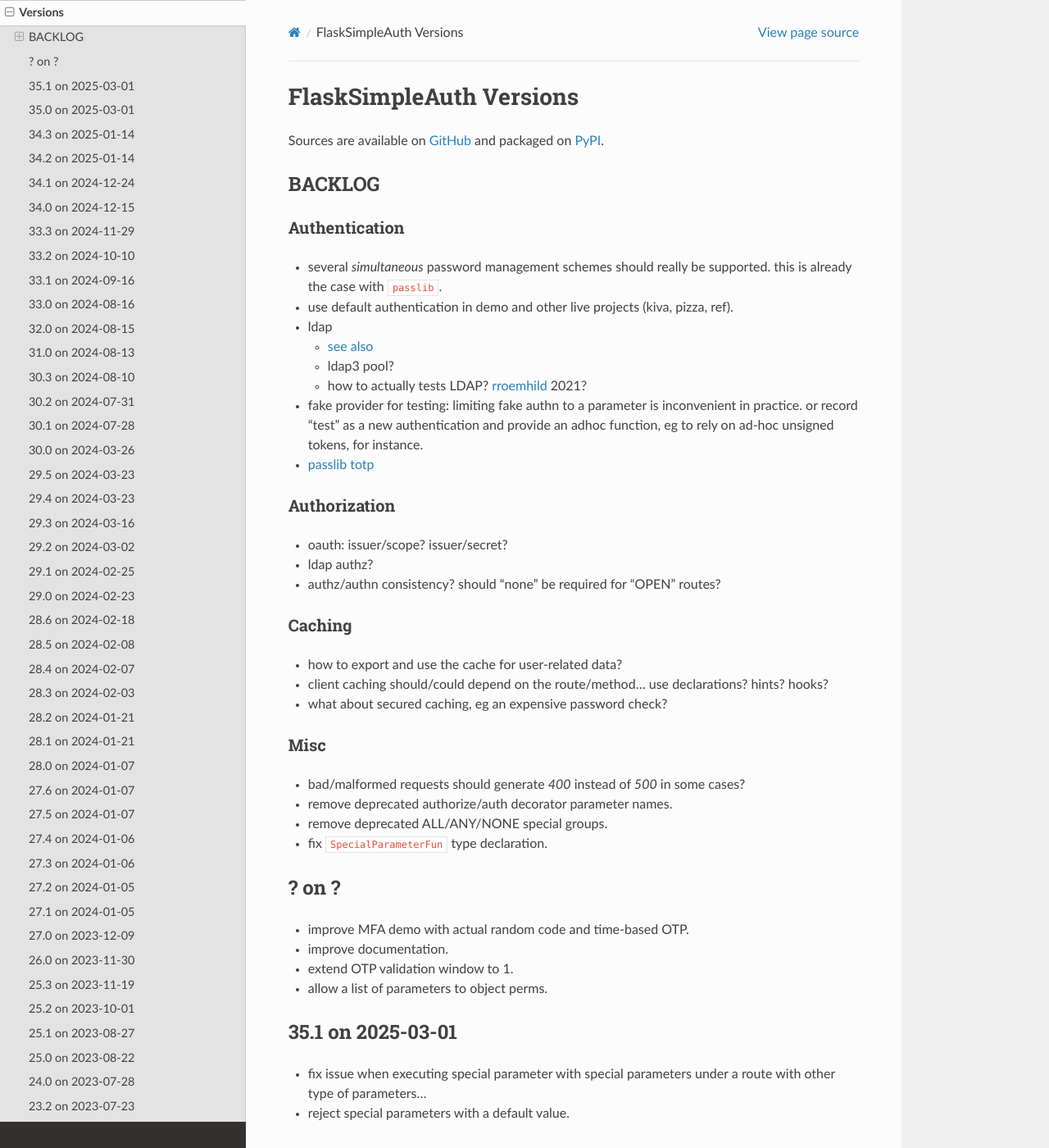
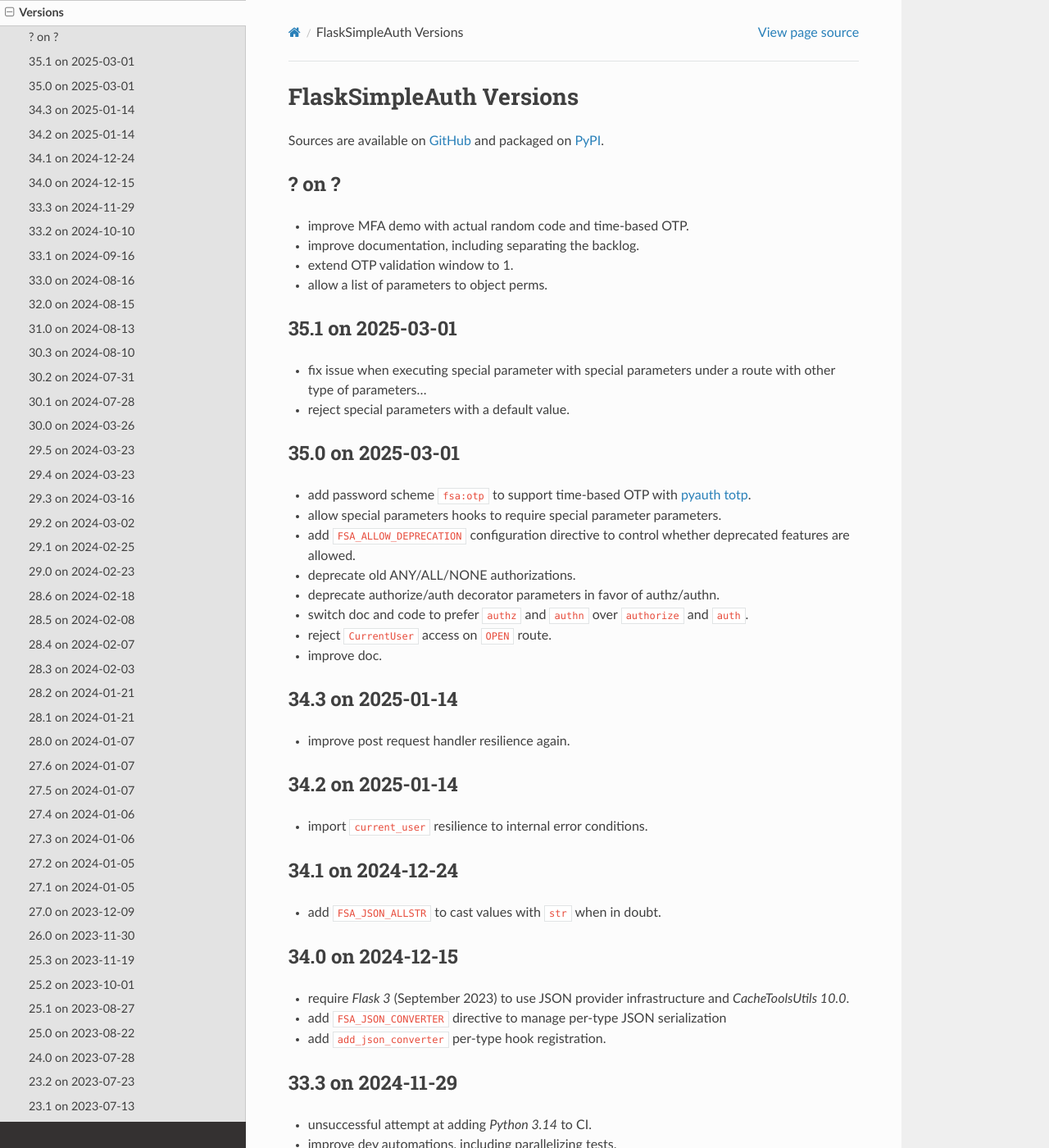
Before and after one commit to zx80/flask-simple-auth, a Sphinx documentation site: the page built from docs/VERSIONS.md, in a window 1280 px wide and 1400 px high. Shown: the whole window at 82% size. Built offline with Sphinx 7.4.7 and the Read the Docs theme 3.1.0, drawn with Linux system fonts in a browser that asks for light colours; pages that are not in the unit, such as notebooks, are missing from menus.

Commit message:
separate backlog

```diff
--- a/docs/VERSIONS.md
+++ b/docs/VERSIONS.md
@@ -3,47 +3,10 @@
 Sources are available on [GitHub](https://github.com/zx80/flask-simple-auth)
 and packaged on [PyPI](https://pypi.org/project/FlaskSimpleAuth/).
 
-## BACKLOG
-
-### Authentication
-
-- several _simultaneous_ password management schemes should really be supported.
-  this is already the case with `passlib`.
-- use default authentication in demo and other live projects (kiva, pizza, ref).
-- ldap
-  - [see also](https://github.com/rroemhild/flask-ldapconn)
-  - ldap3 pool?
-  - how to actually tests LDAP?
-    [rroemhild](https://github.com/rroemhild/docker-test-openldap) 2021?
-- fake provider for testing: limiting fake authn to a parameter is inconvenient in practice.
-  or record "test" as a new authentication and provide an adhoc function,
-  eg to rely on ad-hoc unsigned tokens, for instance.
-- [passlib totp](https://passlib.readthedocs.io/en/stable/lib/passlib.totp.html)
-
-### Authorization
-
-- oauth: issuer/scope? issuer/secret?
-- ldap authz?
-- authz/authn consistency? should "none" be required for "OPEN" routes?
-
-### Caching
-
-- how to export and use the cache for user-related data?
-- client caching should/could depend on the route/method…
-  use declarations? hints? hooks?
-- what about secured caching, eg an expensive password check?
-
-### Misc
-
-- bad/malformed requests should generate _400_ instead of _500_ in some cases?
-- remove deprecated authorize/auth decorator parameter names.
-- remove deprecated ALL/ANY/NONE special groups.
-- fix `SpecialParameterFun` type declaration.
-
 ## ? on ?
 
 - improve MFA demo with actual random code and time-based OTP.
-- improve documentation.
+- improve documentation, including separating the backlog.
 - extend OTP validation window to 1.
 - allow a list of parameters to object perms.
 
--- a/docs/index.rst
+++ b/docs/index.rst
@@ -12,6 +12,7 @@
    Recipes <RECIPES>
    API <autoapi>
    Versions <VERSIONS>
+   Backlog <TODO>
 
 Indices and tables
 ==================
```
Also changed, not shown: docs/DOCUMENTATION.md (+1 -52 lines), docs/TODO.md (added, +80 -0 lines).
